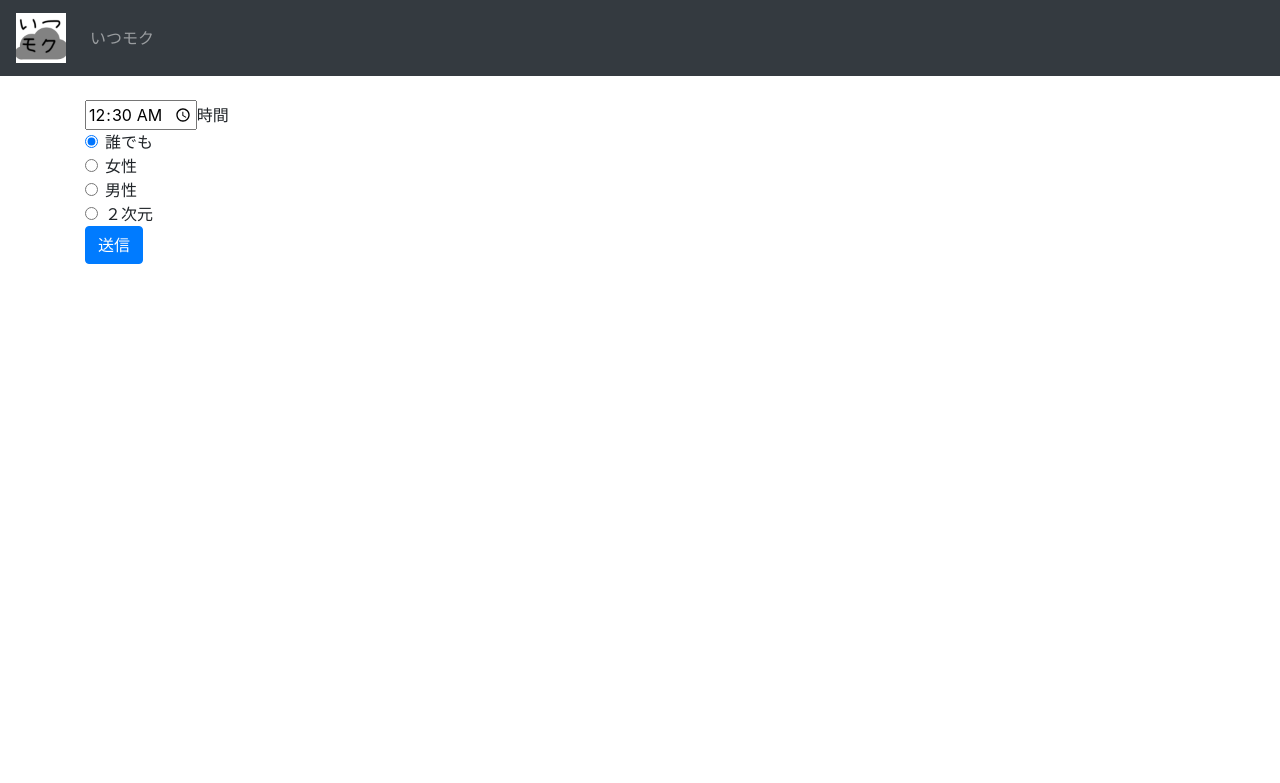
After one commit to soniccan/team_3, a Django app: template team_3/templates/form.html in a window 1280 px wide. The commit adds this page. Shown: the top 783 px of the page. Run offline with Django 3.2, Linux system fonts and the light colour scheme; the template is opened without the code that fills it, so the values that code supplies are empty; some libraries are stand-ins or nearby versions.

Commit message:
add html file

```diff
--- /dev/null
+++ b/team_3/templates/form.html
@@ -0,0 +1,52 @@
+
+<meta charset="utf-8"/>
+<html><body>
+<script src="ajax.googleapis.com/ajax/libs/jquery/2.1.1/jquery.min.js"></script>
+<link rel="stylesheet" href="https://stackpath.bootstrapcdn.com/bootstrap/4.3.1/css/bootstrap.min.css" integrity="sha384-ggOyR0iXCbMQv3Xipma34MD+dH/1fQ784/j6cY/iJTQUOhcWr7x9JvoRxT2MZw1T" crossorigin="anonymous">
+
+
+<nav class="navbar navbar-expand-md navbar-dark bg-dark mb-4">
+    <a class="navbar-brand" href="#"><img src="images/logo_600x600.png" height="50px"></a>
+
+    <div class="collapse navbar-collapse" id="navbarCollapse">
+    <ul class="navbar-nav mr-auto">
+        <li class="nav-item">
+            <a class="nav-link" href="#">いつモク</a>
+        </li>
+
+    </ul>
+    </div>
+</nav>
+<div class="container">
+    <form action="index.html" method="post">
+    <input type="time" name="time" value="00:30">時間
+    <div class="form-check">
+        <input class="form-check-input" type="radio" name="flexRadio" id="any" value="any" checked>
+        <label class="form-check-label" for="any">
+          誰でも
+        </label>
+      </div>
+      <div class="form-check">
+        <input class="form-check-input" type="radio" name="flexRadio" id="female"value="female" >
+        <label class="form-check-label" for="female">
+          女性
+        </label>
+      </div>
+      <div class="form-check">
+        <input class="form-check-input" type="radio" name="flexRadio" id="male" value="male" >
+        <label class="form-check-label" for="male">
+          男性
+        </label>
+      </div>
+      <div class="form-check">
+        <input class="form-check-input" type="radio" name="flexRadio" id="anime" value="anime" >
+        <label class="form-check-label" for="anime">
+          ２次元
+        </label>
+      </div>
+      <button type="submit" class="btn btn-primary">送信</button>
+    </form>
+</div>
+
+</body>
+</html>
```
Also changed, not shown: team_3/templates/index.html (+25 -1 lines), team_3/templates/images/logo_600x600.png (added).
